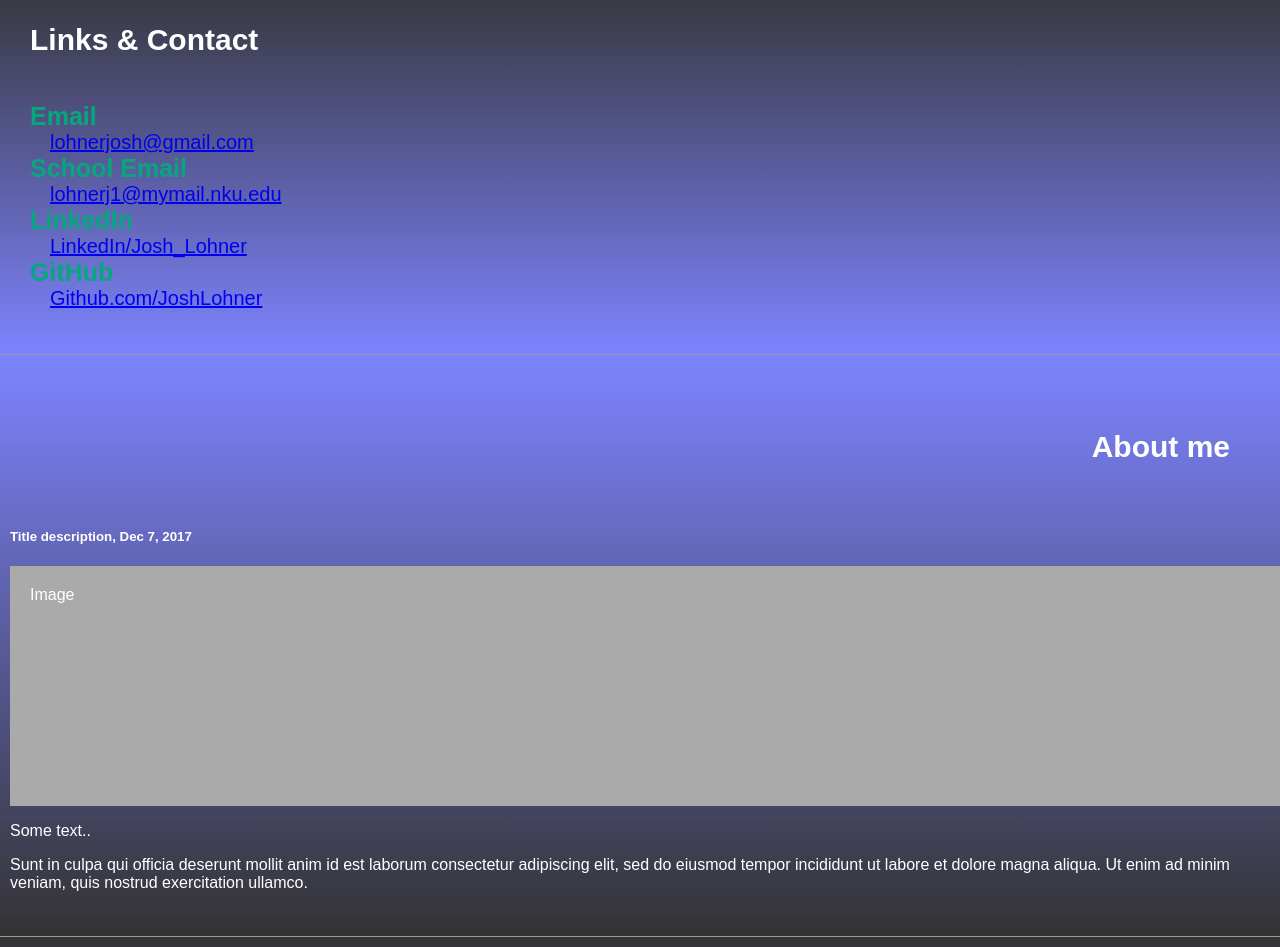
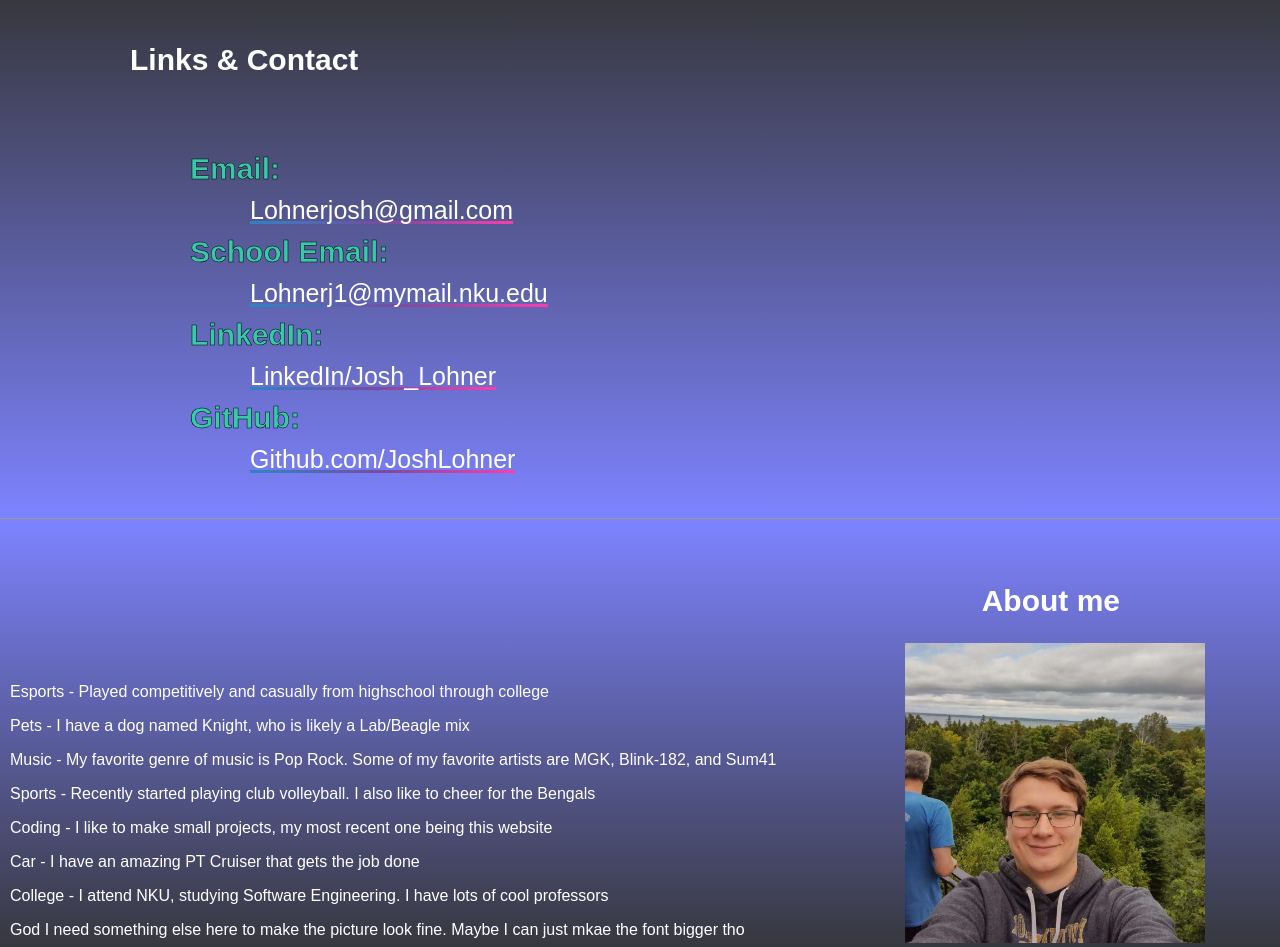
Before and after one commit to JoshLohner/lohnerj.github.io, a plain HTML site: page index.html in a window 1280 px wide. Shown: the part 782-1729 px from the top of the page. Drawn offline with Linux system fonts and the light colour scheme.

Commit message:
More UI changes. Added a picture

```diff
--- a/index.html
+++ b/index.html
@@ -13,15 +13,18 @@
 <body>
   <div class="header">
     <h1>Joshua Lohner</h1>
-    <p>I am a 21 year old <b>Software Engineering</b> and <b>IT</b> student at <b>Northern Kentucky University</b>. I am currently looking for an <b>Internship</b> in the <b>Cincinnati</b> area. I will be graduating in the summer of May 2024.</p>
+    <p>I am a 21 year old <b>Software Engineering</b> and <b>IT</b> student at <b>Northern Kentucky University</b>. I am
+      currently looking for an <b>Internship</b> in the <b>Cincinnati</b> area. I will be graduating in the summer of
+      May 2024.</p>
 
   </div>
 
   <div class="navbar">
     <a href="#" class="active">Home</a>
-      <a href="#first">About Me</a>
-      <a href="#second">Resume</a>
-      <a href="#third">Projects</a>
+    <a href="#first">Links/Contacts</a>
+    <a href="#second">About me</a>
+    <a href="#third">Resume</a>
+    <a href="#fourth">Projects</a>
   </div>
 
 
@@ -31,42 +34,46 @@
       <div class="slant1" id="first">
         <h2>Links & Contact</h2>
         <dl>
-          <dt>Email</dt>
-          <dd><a href="mailto:lohnerjosh@gmail.com">lohnerjosh@gmail.com</a></dd>
-          <dt>School Email</dt>
-          <dd><a href="mailto:lohnerj1@mymail.nku.edu">lohnerj1@mymail.nku.edu</a></dd>
-          <dt>LinkedIn</dt>
-          <dd><a href="https://www.linkedin.com/in/josh-lohner-900487230/">LinkedIn/Josh_Lohner</a></dd>
-          <dt>GitHub</dt>
-          <dd><a href="https://github.com/JoshLohner">Github.com/JoshLohner</a></dd>
+          <dt>Email:</dt>
+          <dd><a href="mailto:lohnerjosh@gmail.com" target="_blank">Lohnerjosh@gmail.com</a></dd>
+          <dt>School Email:</dt>
+          <dd><a href="mailto:lohnerj1@mymail.nku.edu" target="_blank">Lohnerj1@mymail.nku.edu</a></dd>
+          <dt>LinkedIn:</dt>
+          <dd><a href="https://www.linkedin.com/in/josh-lohner-900487230/" target="_blank">LinkedIn/Josh_Lohner</a></dd>
+          <dt>GitHub:</dt>
+          <dd><a href="https://github.com/JoshLohner" target="_blank">Github.com/JoshLohner</a></dd>
         </dl>
         <br>
       </div>
-      <div class="slant2" id="first">
-        <div class="h2right"><h2>About me</h2></div>
+      <div class="slant2" id="second">
+        <div class="h2right">
+          <h2>About me</h2>
+        </div>
         <div class="contentbelow">
-        <h5>Title description, Dec 7, 2017</h5>
-        <div class="fakeimg" style="height:200px;">Image</div>
-        <p>Some text..</p>
-        <p>Sunt in culpa qui officia deserunt mollit anim id est laborum consectetur adipiscing elit, sed do eiusmod
-          tempor incididunt ut labore et dolore magna aliqua. Ut enim ad minim veniam, quis nostrud exercitation
-          ullamco.</p>
+          <img src="headshot.jpg" id="headshot">
+          <p>Esports - Played competitively and casually from highschool through college</p>
+          <p>Pets - I have a dog named Knight, who is likely a Lab/Beagle mix</p>
+          <p>Music - My favorite genre of music is Pop Rock. Some of my favorite artists are MGK, Blink-182, and Sum41</p>
+          <p>Sports - Recently started playing club volleyball. I also like to cheer for the Bengals</p>
+          <p>Coding - I like to make small projects, my most recent one being this website</p>
+          <p>Car - I have an amazing PT Cruiser that gets the job done</p>
+          <p>College - I attend NKU, studying Software Engineering. I have lots of cool professors</p>
+          <p>God I need something else here to make the picture look fine. Maybe I can just mkae the font bigger tho</p>
           <br>
         </div>
       </div>
-      <div class="slant3" id="second">
+      <div class="slant1" id="third">
         <h2>*Resume*</h2>
         <h5>Title description, Sep 2, 2017</h5>
         <div class="fakeimg" style="height:200px;">Image</div>
-        <p>Some text..</p>
-        <p>Sunt in culpa qui officia deserunt mollit anim id est laborum consectetur adipiscing elit, sed do eiusmod
-          tempor incididunt ut labore et dolore magna aliqua. Ut enim ad minim veniam, quis nostrud exercitation
-          ullamco.
-        </p>
+        <p>placeholder text</p>
         <br>
       </div>
-      <div class="slant4" id="third">
+      <div class="slant2" id="fourth">
+        <div class="h2right">
           <h2>Projects</h2>
+        </div>
+        <div class="contentbelow">
           <h5>Title description, Sep 2, 2017</h5>
           <div class="fakeimg" style="height:200px;">Image</div>
           <p>Some text..</p>
@@ -78,6 +85,7 @@
         </div>
       </div>
     </div>
+  </div>
 
   <div class="footer">
     <h2>Footer</h2>
--- a/navbar.css
+++ b/navbar.css
@@ -34,7 +34,7 @@ body {
 
 /* Changes text color of bolded item in header */
 .header b {
-  color: #06A77D;
+  color: #37c9a8;
   font-size:30px;
 }
 
@@ -95,12 +95,39 @@ body {
 
 /* Style the h2 tags in main, these are typically the Headers of the sections */
 .main h2 {
-  padding: 20px;
+  padding: 40px;
+  padding-left: 120px;
   font-size: 30px;
+
+}
+
+/* Main body anchor styles */
+ .main a {
+  color: white;
+  text-decoration: none;
+}
+
+.main a {
+  background:
+  linear-gradient(225deg, #FF3CAC 0%, #784BA0 50%, #2B86C5 100%),
+  linear-gradient(225deg, #FF3CAC 0%, #784BA0 50%, #2B86C5 100%);
+background-size: 100% 3px, 0 3px;
+background-position: 100% 100%, 0 100%;
+background-repeat: no-repeat;
+transition: background-size 400ms;
+}
+
+.main a:visited {
+  color:white;
+}
+
+.main a:hover {
+  background-size: 0 3px, 100% 3px;
 }
 
 .contentbelow {
   clear: both;
+
 }
 
 /* Fake image, just for this example */
@@ -112,24 +139,39 @@ body {
 
 .h2right {
   float:right;
-  padding: 20px;
-  font-size: 30px;
-
+  padding-right: 120px;
 }
 
 /* Styles the List, DT is the first  */
 dl dt {
-  color: #06A77D;
-  font-size: 25px;
+  /* color: #06A77D; */
+  color: #37c9a8;
+  font-size: 30px;
   font-weight: bold;
   text-indent: 20px;
+  -webkit-text-stroke: 0.5px black;
+  padding:10px;
+  padding-left: 160px;
+
 }
 
 /* Styles the List, DD is the second */
 dl dd {
   color: black;
-  font-size: 20px;
+  font-size: 25px;
+  padding-left:200px;
 }
+
+/* Picture Styling */
+#headshot {
+  width: 300px;
+  height: 300px;
+  float:right;
+  margin-top: -40px;
+  margin-right: 75px;
+}
+
+
 
 /* The slants are the different sections, should look into just making 2 slants and alternate them */
 .slant1 {
@@ -140,16 +182,11 @@ dl dd {
 }
 
 .slant2 {
-  padding: 10px;
+  padding-left: 10px;
   background: linear-gradient(to bottom, #7D83FF, #333);
   border-bottom: 1px outset;
 }
 
-.slant3 {
-  padding: 10px;
-  background: linear-gradient(to bottom, #333, #7D83FF);
-  border-bottom: 1px outset;
-}
 
 
 
```
Also changed, not shown: headshot.jpg (added). Lines whose indentation alone changed are shown as unchanged.
